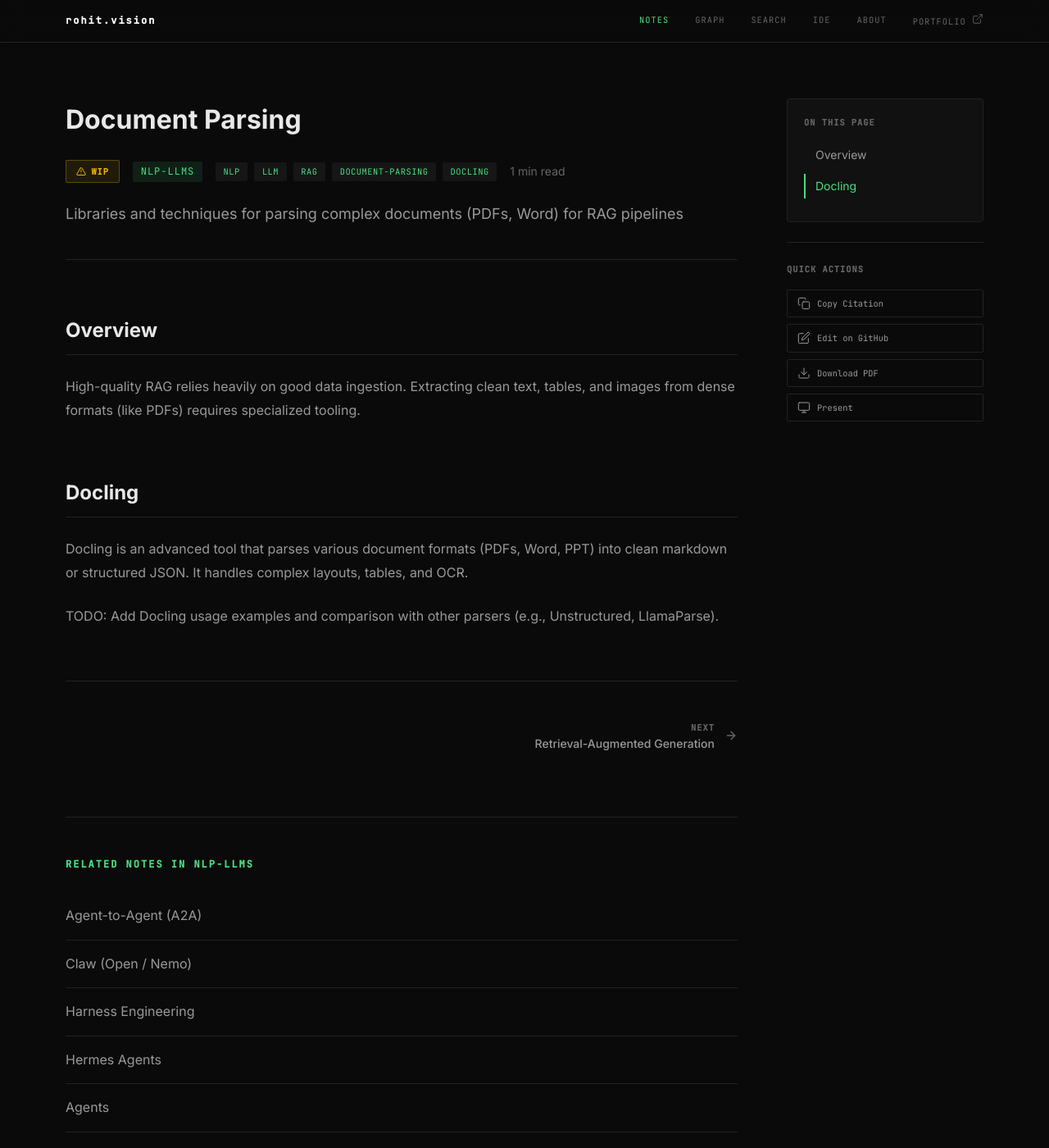
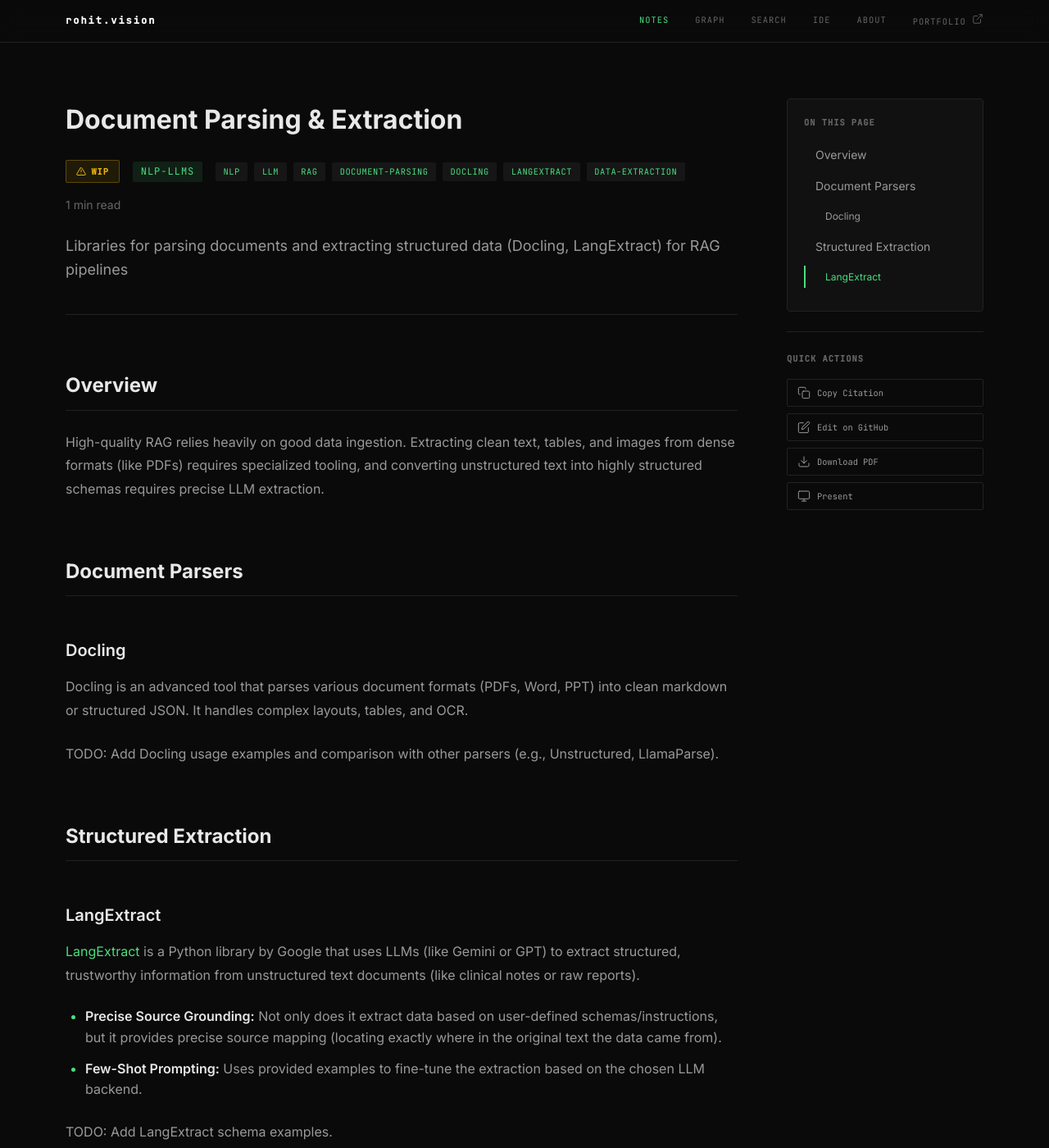
Before and after one commit to rokmr/blogs, a Jekyll site: the page built from _notes/nlp-llms/rag/document-parsing.md, in a window 1280 px wide and 1400 px high. Shown: the whole window at 82% size. Built offline with Jekyll 4.4.1, drawn with Linux system fonts in a browser that asks for light colours; nearby versions of some CDN libraries.

Commit message:
docs: add LangExtract to document parsing and KTransformers to inference frameworks

```diff
--- a/_notes/nlp-llms/rag/document-parsing.md
+++ b/_notes/nlp-llms/rag/document-parsing.md
@@ -1,18 +1,29 @@
 ---
-title: "Document Parsing"
-description: "Libraries and techniques for parsing complex documents (PDFs, Word) for RAG pipelines"
+title: "Document Parsing & Extraction"
+description: "Libraries for parsing documents and extracting structured data (Docling, LangExtract) for RAG pipelines"
 subject: nlp-llms
 math: false
-tags: [nlp, llm, rag, document-parsing, docling]
+tags: [nlp, llm, rag, document-parsing, docling, langextract, data-extraction]
 status: wip
 sitemap: false
 ---
 
 ## Overview
 
-High-quality RAG relies heavily on good data ingestion. Extracting clean text, tables, and images from dense formats (like PDFs) requires specialized tooling.
+High-quality RAG relies heavily on good data ingestion. Extracting clean text, tables, and images from dense formats (like PDFs) requires specialized tooling, and converting unstructured text into highly structured schemas requires precise LLM extraction.
 
-## Docling
+## Document Parsers
+
+### Docling
 Docling is an advanced tool that parses various document formats (PDFs, Word, PPT) into clean markdown or structured JSON. It handles complex layouts, tables, and OCR.
 
 TODO: Add Docling usage examples and comparison with other parsers (e.g., Unstructured, LlamaParse).
+
+## Structured Extraction
+
+### LangExtract
+[LangExtract](https://github.com/google/langextract) is a Python library by Google that uses LLMs (like Gemini or GPT) to extract structured, trustworthy information from unstructured text documents (like clinical notes or raw reports).
+- **Precise Source Grounding:** Not only does it extract data based on user-defined schemas/instructions, but it provides precise source mapping (locating exactly where in the original text the data came from).
+- **Few-Shot Prompting:** Uses provided examples to fine-tune the extraction based on the chosen LLM backend.
+
+TODO: Add LangExtract schema examples.
```
Also changed, not shown: _notes/nlp-llms/inference/ktransformers.md (added, +23 -0 lines).
